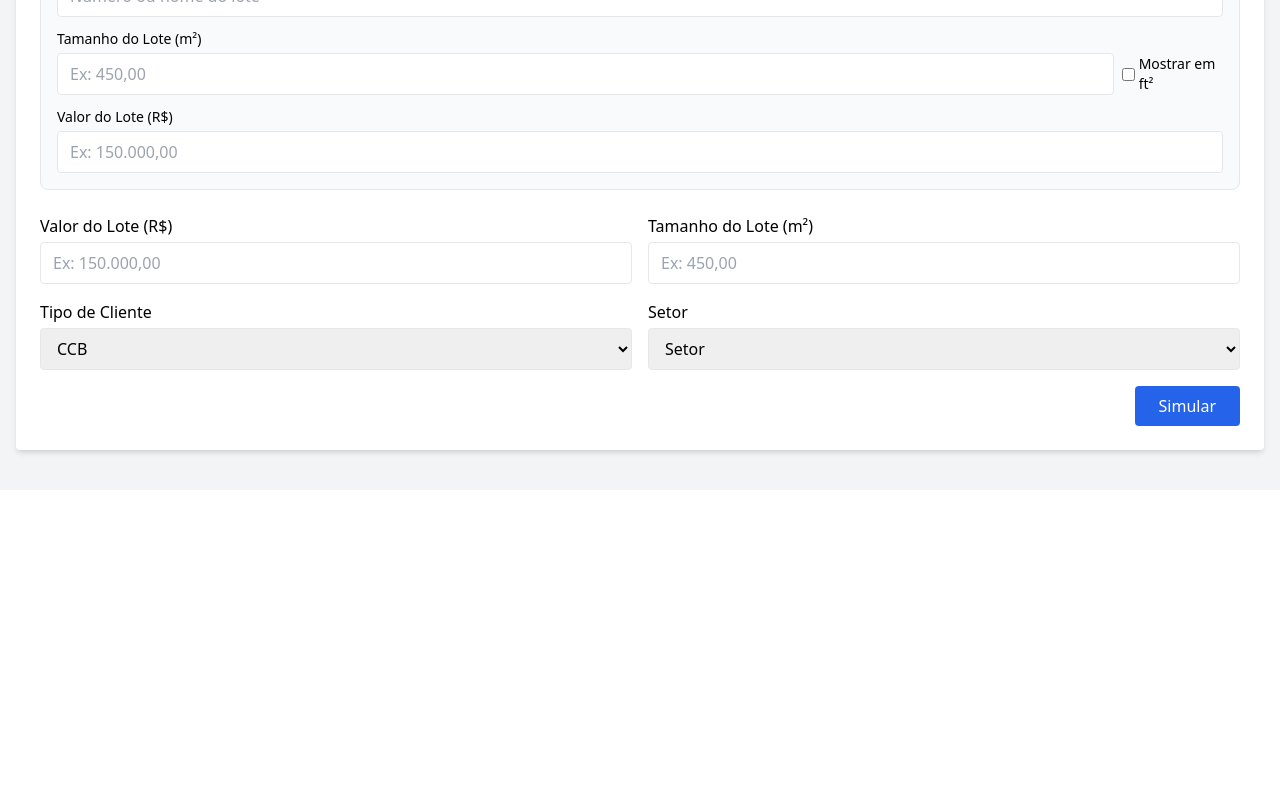
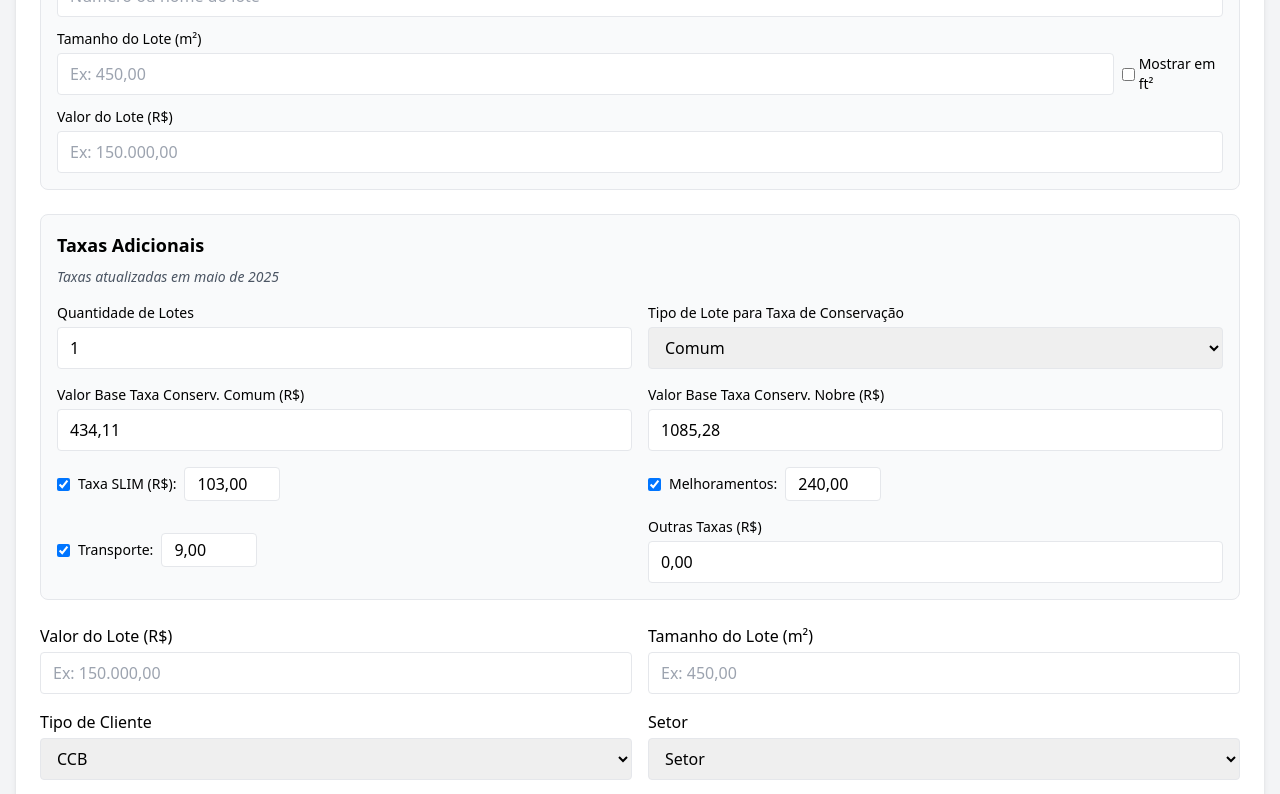
Before and after one commit to gfaria91/simulador-momentum, a React (Vite) app: page / in a window 1280 px wide. Shown: the part 616-1410 px from the top of the page. Before the commit the page ends 1106 px from the top, so only its background shows below. Built offline with nearby package versions, Linux system fonts and the light colour scheme; the HTML template or start-up script is replaced by a standard one.

Commit message:
feat: adiciona seção de taxas adicionais com base em JSON externo

```diff
--- a/src/modules/simulador/components/FormularioSimulacao.tsx
+++ b/src/modules/simulador/components/FormularioSimulacao.tsx
@@ -1,7 +1,7 @@
 import React, { useState } from 'react'
 import ConfigMoeda from './ConfigMoeda'
 import DadosLote from './DadosLote'
-import QuadraAlerta from './QuadraAlerta'
+import TaxasAdicionais from './TaxasAdicionais'
 
 const FormularioSimulacao = () => {
 const [tipoCliente, setTipoCliente] = useState('CCB')
@@ -45,7 +45,7 @@ const [cotacaoAPI, setCotacaoAPI] = useState('1.00')
   setValorLote={setValorLote}
 />
 
-<QuadraAlerta quadra={quadra} setor={setor} />
+<TaxasAdicionais />
 
       <form className="grid grid-cols-1 md:grid-cols-2 gap-4">
         <div>
--- /dev/null
+++ b/src/modules/simulador/components/TaxasAdicionais.tsx
@@ -0,0 +1,112 @@
+import React, { useState } from 'react'
+import taxasData from '../data/valoresTaxas.json'
+
+const TaxasAdicionais = () => {
+  const [quantidadeLotes, setQuantidadeLotes] = useState(1)
+  const [tipoLote, setTipoLote] = useState('comum')
+  const [valorComum, setValorComum] = useState(taxasData.valorBase.comum)
+  const [valorNobre, setValorNobre] = useState(taxasData.valorBase.nobre)
+  const [slim, setSlim] = useState(taxasData.taxas.slim)
+  const [melhoramentos, setMelhoramentos] = useState(taxasData.taxas.melhoramentos)
+  const [transporte, setTransporte] = useState(taxasData.taxas.transporte)
+  const [outras, setOutras] = useState(taxasData.taxas.outras)
+
+  return (
+    <section className="mb-6 p-4 bg-gray-50 border border-gray-200 rounded-lg">
+      <h3 className="text-lg font-semibold mb-2">Taxas Adicionais</h3>
+      <p className="text-sm text-gray-600 mb-4 italic">
+        Taxas atualizadas em {taxasData.ultimaAtualizacao}
+      </p>
+
+      <div className="grid grid-cols-1 md:grid-cols-2 gap-4">
+        <div>
+          <label className="block text-sm font-medium mb-1">Quantidade de Lotes</label>
+          <input
+            type="number"
+            min={1}
+            value={quantidadeLotes}
+            onChange={(e) => setQuantidadeLotes(Number(e.target.value))}
+            className="border rounded px-3 py-2 w-full"
+          />
+        </div>
+
+        <div>
+          <label className="block text-sm font-medium mb-1">Tipo de Lote para Taxa de Conservação</label>
+          <select
+            className="border rounded px-3 py-2 w-full"
+            value={tipoLote}
+            onChange={(e) => setTipoLote(e.target.value)}
+          >
+            <option value="comum">Comum</option>
+            <option value="nobre">Nobre</option>
+          </select>
+        </div>
+
+        <div>
+          <label className="block text-sm font-medium mb-1">Valor Base Taxa Conserv. Comum (R$)</label>
+          <input
+            type="text"
+            value={valorComum}
+            onChange={(e) => setValorComum(e.target.value)}
+            className="border rounded px-3 py-2 w-full"
+          />
+        </div>
+
+        <div>
+          <label className="block text-sm font-medium mb-1">Valor Base Taxa Conserv. Nobre (R$)</label>
+          <input
+            type="text"
+            value={valorNobre}
+            onChange={(e) => setValorNobre(e.target.value)}
+            className="border rounded px-3 py-2 w-full"
+          />
+        </div>
+
+        <div className="flex items-center space-x-2">
+          <input type="checkbox" className="form-checkbox" defaultChecked />
+          <label className="text-sm font-medium">Taxa SLIM (R$):</label>
+          <input
+            type="text"
+            value={slim}
+            onChange={(e) => setSlim(e.target.value)}
+            className="border rounded px-3 py-1 w-24"
+          />
+        </div>
+
+        <div className="flex items-center space-x-2">
+          <input type="checkbox" className="form-checkbox" defaultChecked />
+          <label className="text-sm font-medium">Melhoramentos:</label>
+          <input
+            type="text"
+            value={melhoramentos}
+            onChange={(e) => setMelhoramentos(e.target.value)}
+            className="border rounded px-3 py-1 w-24"
+          />
+        </div>
+
+        <div className="flex items-center space-x-2">
+          <input type="checkbox" className="form-checkbox" defaultChecked />
+          <label className="text-sm font-medium">Transporte:</label>
+          <input
+            type="text"
+            value={transporte}
+            onChange={(e) => setTransporte(e.target.value)}
+            className="border rounded px-3 py-1 w-24"
+          />
+        </div>
+
+        <div>
+          <label className="block text-sm font-medium mb-1">Outras Taxas (R$)</label>
+          <input
+            type="text"
+            value={outras}
+            onChange={(e) => setOutras(e.target.value)}
+            className="border rounded px-3 py-2 w-full"
+          />
+        </div>
+      </div>
+    </section>
+  )
+}
+
+export default TaxasAdicionais
--- /dev/null
+++ b/src/modules/simulador/data/valoresTaxas.json
@@ -0,0 +1,13 @@
+{
+  "ultimaAtualizacao": "maio de 2025",
+  "valorBase": {
+    "comum": "434,11",
+    "nobre": "1085,28"
+  },
+  "taxas": {
+    "slim": "103,00",
+    "melhoramentos": "240,00",
+    "transporte": "9,00",
+    "outras": "0,00"
+  }
+}
```
